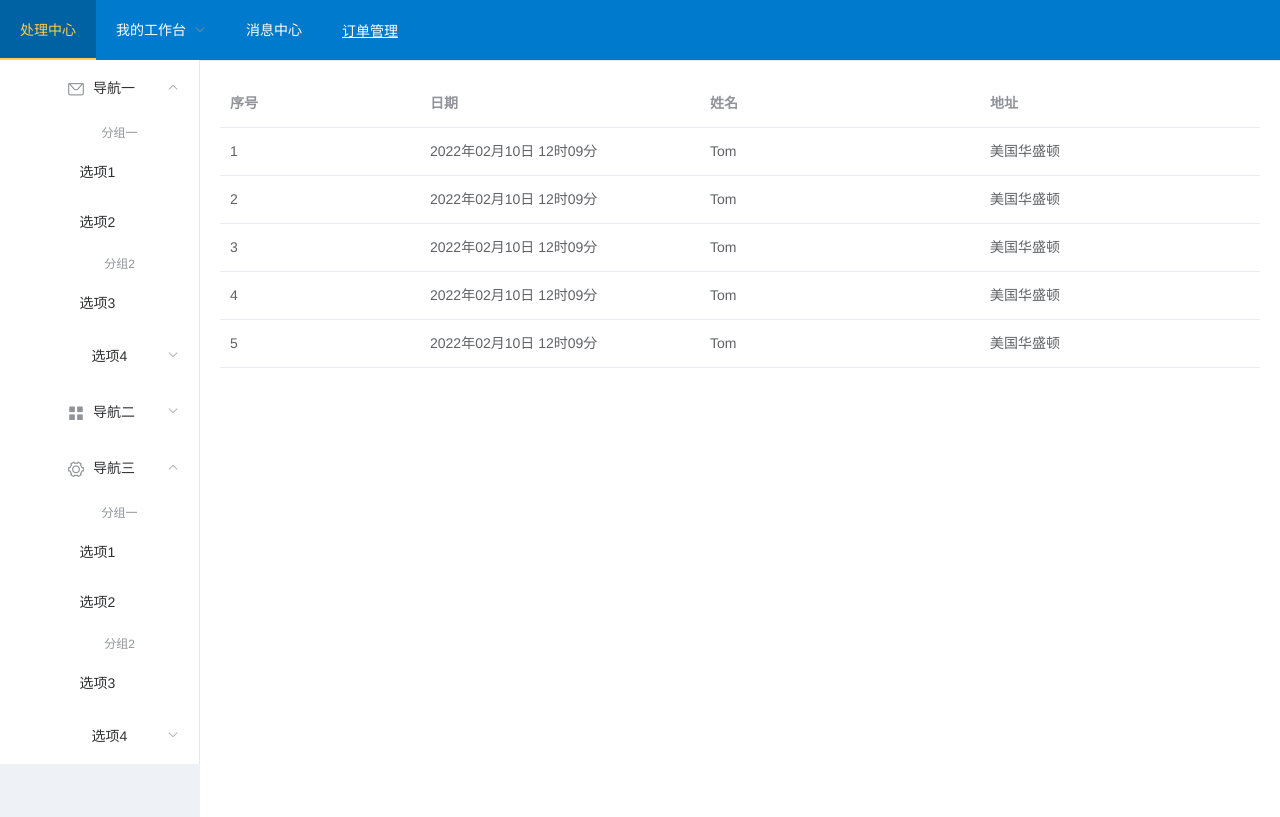
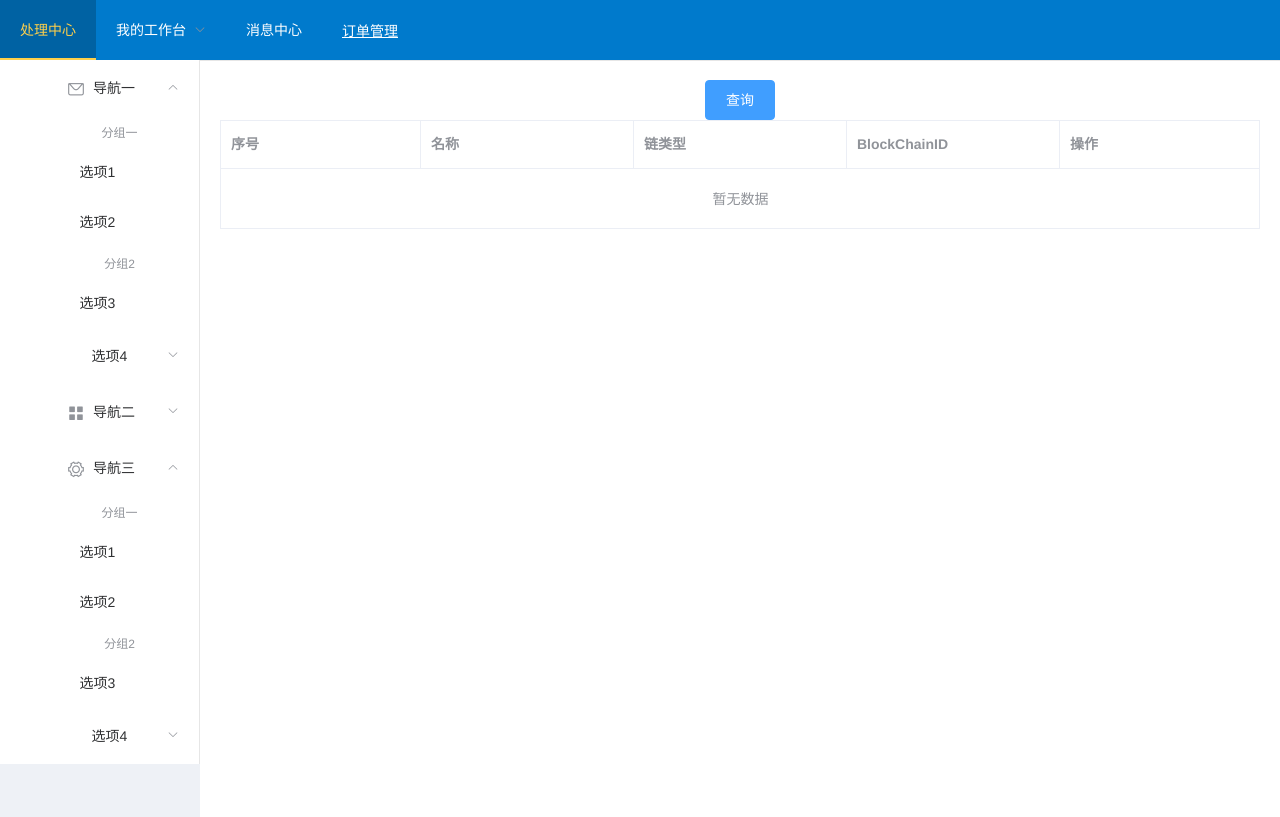
Before and after one commit to wylu1037/Vue2-Study, a Vue app: page /home in a window 1280 px wide. Built offline with nearby package versions, Linux system fonts and the light colour scheme.

Commit message:
feat: add chainList table

```diff
--- a/package.json
+++ b/package.json
@@ -8,12 +8,15 @@
     "lint": "vue-cli-service lint"
   },
   "dependencies": {
+    "axios": "0.23.0",
     "core-js": "^2.6.5",
     "element-ui": "^2.15.9",
+    "nprogress": "0.2.0",
     "sass-loader": "10.1.1",
     "style-loader": "^3.3.1",
     "vue": "^2.6.10",
-    "vue-router": "3.5.3"
+    "vue-router": "3.5.3",
+    "vuex": "3.6.2"
   },
   "devDependencies": {
     "@vue/cli-plugin-babel": "^3.0.4",
--- a/src/api/lattice.js
+++ b/src/api/lattice.js
@@ -3,5 +3,5 @@ import requests from './request'
 // 获取所有链的接口
 export const getAllChainList = () => requests({
     method: 'get',
-    url: '/getAll'
+    url: '/chain/getAll'
 })
--- a/src/api/request.js
+++ b/src/api/request.js
@@ -2,7 +2,7 @@ import axios from 'axios'
 import nprogress from 'nprogress'
 import 'nprogress/nprogress.css'
 
-const requests = axios.created({
+const requests = axios.create({
     baseUrl: '/chain',
     timeout: 20000
 })
--- a/src/main.js
+++ b/src/main.js
@@ -13,11 +13,17 @@ Vue.config.productionTip = false
 // 引入路由
 import router from '@/router'
 
+// 引入仓库
+import store from '@/store'
+
 Vue.use(ElementUI)
 
 new Vue({
   render: h => h(App),
 
   // 注册路由
-  router: router
+  router: router,
+
+  // 注册仓库
+  store: store
 }).$mount('#app')
--- a/src/pages/Home/index.vue
+++ b/src/pages/Home/index.vue
@@ -73,64 +73,96 @@
 
                 <el-container>
                     <el-main>
-                        <el-table :data="tableData">
+                        <el-button
+                            type="primary"
+                            style="width: 70px"
+                            @click="getAllChainList"
+                            >查询</el-button
+                        >
+                        <el-table border :data="chainList">
                             <el-table-column
                                 type="index"
                                 label="序号"
                                 width="200"
                             ></el-table-column>
-                            <el-table-column prop="date" label="日期">
+                            <el-table-column prop="Name" label="名称">
                             </el-table-column>
-                            <el-table-column prop="name" label="姓名">
+                            <el-table-column
+                                prop="ChainType"
+                                label="链类型"
+                                filter-placement="bottom-end"
+                            >
+                                <template slot-scope="scope">
+                                    <el-tag
+                                        :type="
+                                            scope.row.ChainType === 0
+                                                ? 'primary'
+                                                : 'success'
+                                        "
+                                        disable-transitions
+                                        >{{
+                                            matchChainTypeName(
+                                                scope.row.ChainType
+                                            )
+                                        }}</el-tag
+                                    >
+                                </template>
                             </el-table-column>
-                            <el-table-column prop="address" label="地址">
+                            <el-table-column
+                                prop="BlockChainId"
+                                label="BlockChainID"
+                            >
+                            </el-table-column>
+                            <el-table-column
+                                fixed="right"
+                                label="操作"
+                                width="200px"
+                            >
+                                <template slot-scope="scope">
+                                    <el-button
+                                        @click="queryChainInfo(scope.row.ID)"
+                                        type="primary"
+                                        size="small"
+                                        >查看</el-button
+                                    >
+                                    <el-button type="danger" size="small"
+                                        >删除</el-button
+                                    >
+                                </template>
                             </el-table-column>
                         </el-table>
                     </el-main>
                 </el-container>
             </el-container>
         </div>
-
-        <div></div>
     </div>
 </template>
 <script>
+import { mapState } from 'vuex'
+
 export default {
     name: 'Home',
 
-    data() {
-        return {
-            tableData: [
-                {
-                    date: '2022年02月10日 12时09分',
-                    name: 'Tom',
-                    address: '美国华盛顿',
-                },
-                {
-                    date: '2022年02月10日 12时09分',
-                    name: 'Tom',
-                    address: '美国华盛顿',
-                },
-                {
-                    date: '2022年02月10日 12时09分',
-                    name: 'Tom',
-                    address: '美国华盛顿',
-                },
-                {
-                    date: '2022年02月10日 12时09分',
-                    name: 'Tom',
-                    address: '美国华盛顿',
-                },
-                {
-                    date: '2022年02月10日 12时09分',
-                    name: 'Tom',
-                    address: '美国华盛顿',
-                },
-            ],
-        }
+    methods: {
+        matchChainTypeName(type) {
+            return type == 0 ? '晶格链' : '超级账本'
+        },
+
+        getAllChainList() {
+            this.$store.dispatch('latticeModule/getAllChainList')
+        },
+
+        queryChainInfo(chainId) {
+            console.log(chainId)
+        },
+    },
+
+    computed: {
+        ...mapState('latticeModule', ['chainList']),
     },
 }
 </script>
+
 <style lang="css">
 .el-header {
     background-color: #b3c0d1;
--- a/src/store/index.js
+++ b/src/store/index.js
@@ -5,11 +5,10 @@ Vue.use(Vuex)
 
 import lattice from './lattice'
 
-export default new Vuex({
+export default new Vuex.Store({
     modules: {
         latticeModule: {
-            namespaced: true,
-            ...lattice
+            ...lattice,
         }
     }
 })
--- a/src/store/lattice/index.js
+++ b/src/store/lattice/index.js
@@ -4,7 +4,7 @@ const state = {
     chainList: []
 }
 
-const action = {
+const actions = {
     async getAllChainList(context) {
         let result = await getAllChainList()
         if(result.code === 200) {
@@ -24,8 +24,9 @@ const getters = {
 }
 
 export default {
+    namespaced: true,
     state,
-    action,
+    actions,
     mutations,
     getters
 }
--- a/vue.config.js
+++ b/vue.config.js
@@ -4,15 +4,15 @@ module.exports = {
 
     // 开启代理：解决跨域，https://cli.vuejs.org/zh/config/#devserver-proxy
     devServer: {
-        host: '127.0.0.1',
-        port: 8081,
+        host: 'localhost',
+        port: 8085,
         https: false,
         hotOnly: false,
 
         // 代理
         proxy: {
             '/chain': {
-                target: 'http://localhost',
+                target: 'http://localhost:8081',
                 ws: true,
                 changeOrigin: true,
             },
```
Also changed, not shown: 1 other file (tests, documents, lock files or other folders).
